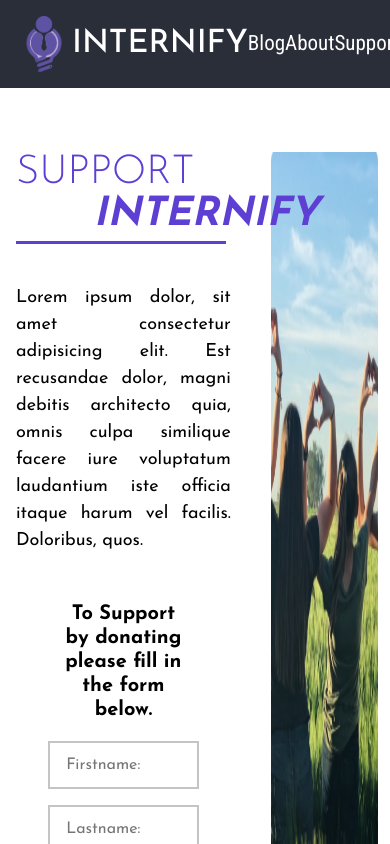
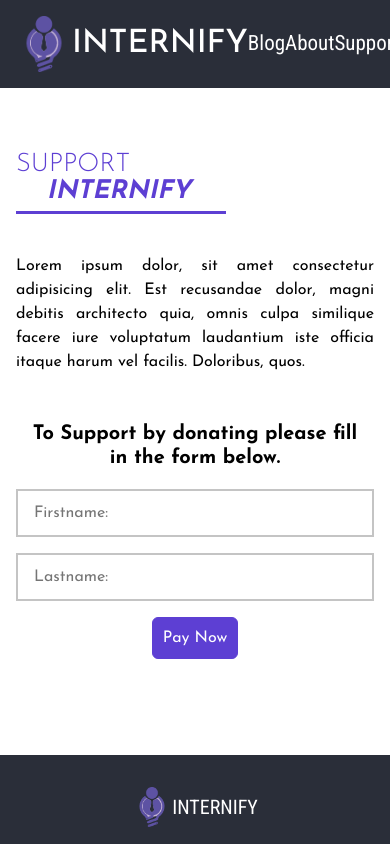
Before and after one commit to The-Anomaly/Internify, a React (Create React App) app: page /support in a window 390 px wide. Shown: the top 844 px of the page. Built offline with nearby package versions, Linux system fonts and the light colour scheme.

Commit message:
support responsiveness

```diff
--- a/src/Components/Routes/Support/support.css
+++ b/src/Components/Routes/Support/support.css
@@ -63,3 +63,37 @@
     padding: 8px 10px;
     border-radius: 6px;
 }
+
+@media screen and (max-width: 700px) {
+    .support-info {
+        width: 100%;
+        margin-right: 0;
+        max-width: 450px;
+        margin: auto;
+    }
+    .support-img {
+        display: none;
+    }
+    .support-info-ttl {
+        font-size: 2rem;
+    }
+    .support-info-ttl span {
+        padding-left: 2.5rem;
+    }
+    .support-info-form {
+        width: 100%;
+    }
+}
+
+@media screen and (max-width: 400px) {
+
+    .support-info-ttl {
+        font-size: 1.6rem;
+    }
+    .support-info-ttl span {
+        padding-left: 2rem;
+    }
+    .support-info-txt {
+        font-size: 16px;
+    }
+}
```
